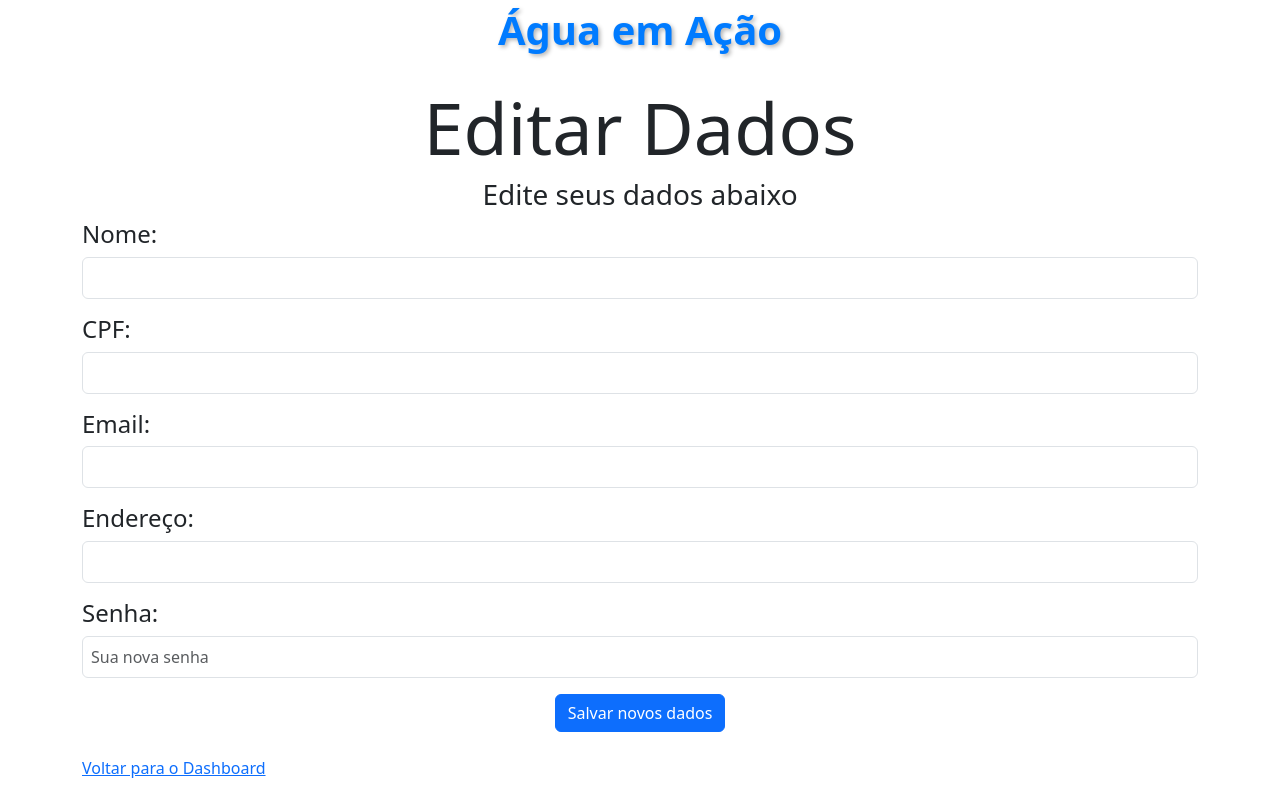
After one commit to Gmarques07/Sensorium-UFRPE, a Flask app: template templates/editar_usuario.html in a window 1280 px wide. The commit adds this page. Run offline with Flask 3, Linux system fonts and the light colour scheme; the template is opened without the code that fills it, so the values that code supplies are empty.

Commit message:
Atualização rotas dash e editar html

```diff
--- /dev/null
+++ b/templates/editar_usuario.html
@@ -0,0 +1,59 @@
+<!DOCTYPE html>
+<html lang="pt-br">
+<head>
+    <meta charset="UTF-8">
+    <meta name="viewport" content="width=device-width, initial-scale=1.0">
+    <title>Editar Dados - Água em Ação</title>
+    <link href="https://cdn.jsdelivr.net/npm/bootstrap@5.3.3/dist/css/bootstrap.min.css" rel="stylesheet">
+    <style>
+        .topBar {
+            font-size: 2.5rem;
+            font-weight: bold;
+            color: #007bff;
+            text-align: center;
+            margin-bottom: 1.5rem;
+            text-shadow: 2px 2px 4px rgba(0, 0, 0, 0.3);
+        }
+    </style>
+</head>
+<body class="bg-body-tertiary-dark">
+    <div class="topBar">
+        Água em Ação
+    </div>
+
+    <h1 class="display-2 text-center">Editar Dados</h1>
+
+    <main class="container">
+        <div class="form-section">
+            <h3 class="text-center">Edite seus dados abaixo</h3>
+            <form action="{{ url_for('editar_usuario_perfil', cpf=usuario['cpf']) }}" method="post">
+                <div class="mb-3">
+                    <label for="nome" class="h4">Nome:</label>
+                    <input type="text" id="nome" name="nome" class="form-control p-2" value="{{ usuario['nome'] }}" required>
+                </div>
+                <div class="mb-3">
+                    <label for="cpf" class="h4">CPF:</label>
+                    <input type="text" id="cpf" name="cpf" class="form-control p-2" value="{{ usuario['cpf'] }}" required>
+                </div>
+                <div class="mb-3">
+                    <label for="email" class="h4">Email:</label>
+                    <input type="text" id="email" name="email" class="form-control p-2" value="{{ usuario['email'] }}" required>
+                </div>
+                <div class="mb-3">
+                    <label for="endereco" class="h4">Endereço:</label>
+                    <input type="text" id="endereco" name="endereco" class="form-control p-2" value="{{ usuario['endereco'] }}" required>
+                </div>
+                <div class="mb-3">
+                    <label for="senha" class="h4">Senha:</label>
+                    <input type="password" id="senha" name="senha" class="form-control p-2" placeholder="Sua nova senha" required>
+                </div>
+                <div class="d-flex justify-content-center">
+                    <input type="submit" value="Salvar novos dados" class="btn btn-primary">
+                </div>
+            </form>
+            <br>
+            <a href="{{ url_for('dashboard_usuario', cpf=usuario['cpf']) }}">Voltar para o Dashboard</a>
+        </div>
+    </main>
+</body>
+</html>
```
Also changed, not shown: templates/dashboard_usuario.html (+4 -8 lines).
